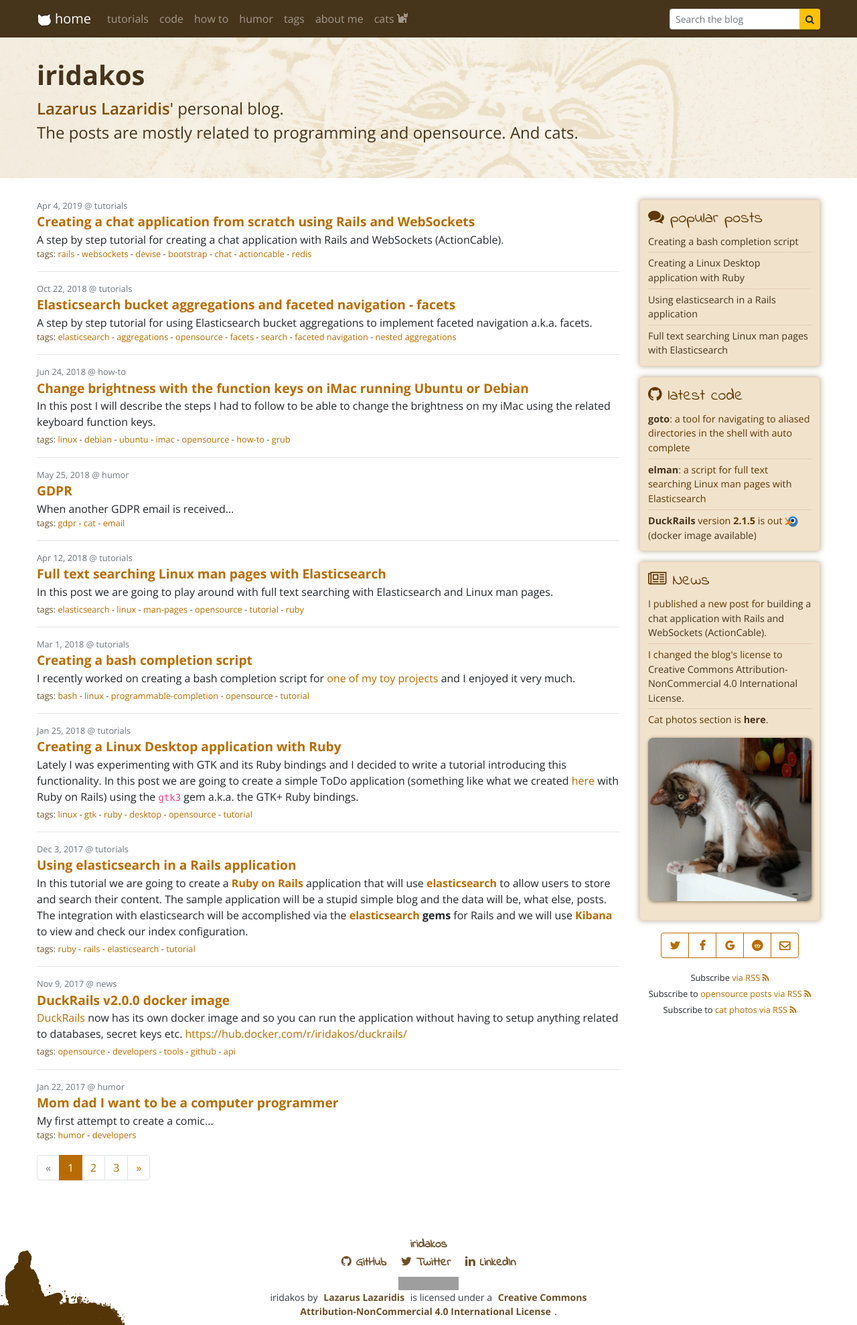
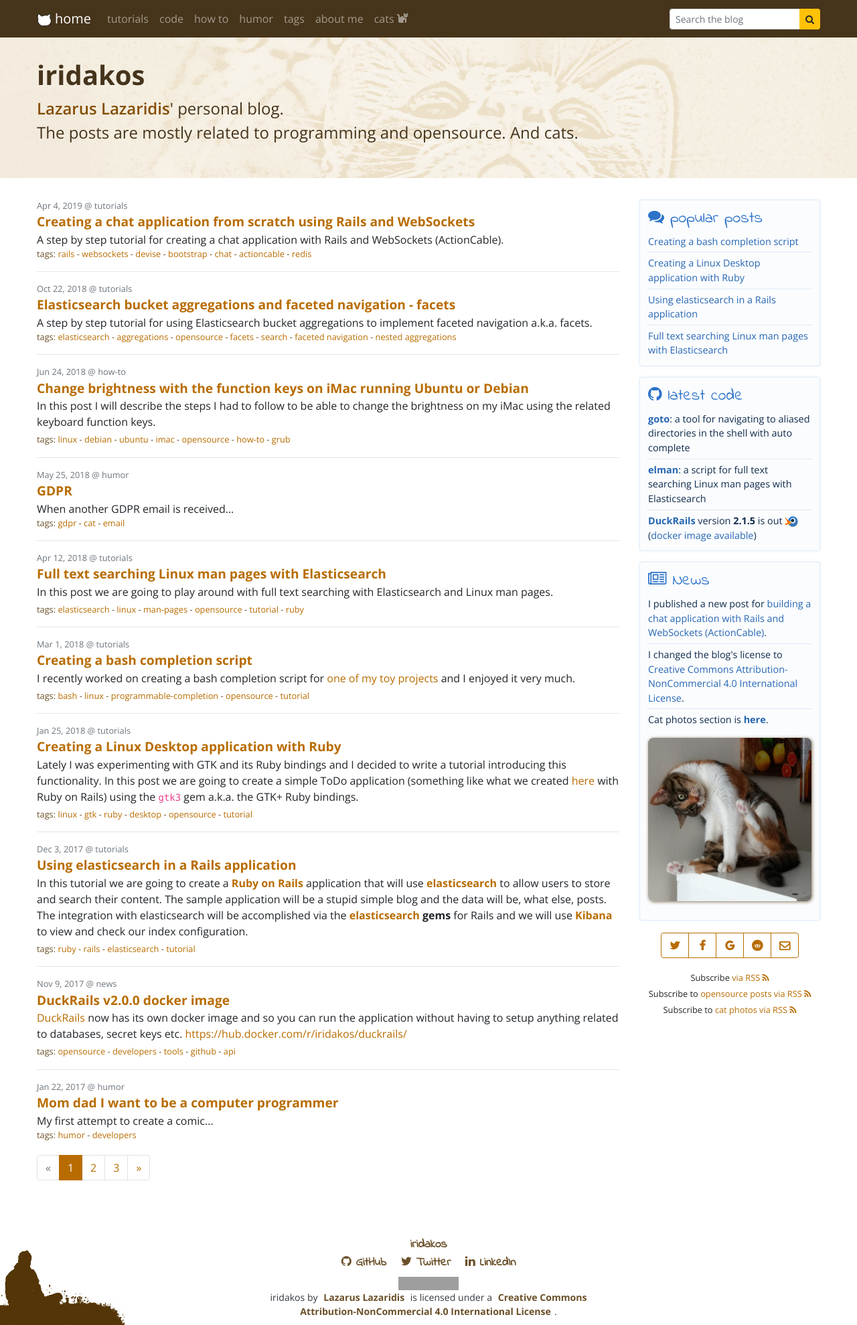
Before and after one commit to iridakos/iridakos.github.io, a Jekyll site: the page built from index.html, in a window 1280 px wide. Shown: the whole page at 67% size. Built offline with Jekyll 4.4.1, drawn with Linux system fonts in a browser that asks for light colours; nearby versions of some CDN libraries; the list of posts is cut into pages by our own code; comment, search, counter and statistics services are not loaded; grey boxes are pictures that could not be loaded.

Commit message:
Update styles

```diff
--- a/_includes/_post.html
+++ b/_includes/_post.html
@@ -1,4 +1,4 @@
-<div class="post">
+<div class="post clearfix">
   <div class="post-metadata">
     <div class="post-date" title="published on">
       {{ include.post.date | date: "%b %-d, %Y" }}
--- a/_sass/_sidebar.scss
+++ b/_sass/_sidebar.scss
@@ -1,7 +1,12 @@
+$sidebar-color: #2C72C8;
+
 .sidebar {
   .alert {
-    box-shadow: 0 0 8px rgba(107, 80, 41, 0.5);
+    box-shadow: 0 0 4px rgba($sidebar-color, 10%);
     padding: 0.75rem;
+    background: lighten($sidebar-color, 51%);
+    border: 1px solid lighten($sidebar-color, 45%);
+    color: darken($sidebar-color, 30%);
   }
 
   .sidebar-section {
@@ -11,20 +16,21 @@
       font-family: 'Indie Flower', cursive;
       font-size: 130%;
       font-weight: bold;
+      color: $sidebar-color;
     }
 
     .section-content {
       border-top: 0 none;
 
       a, a:link, a:hover, a:visited {
-        color: darken($iridakos, 10%);
+        color: darken($sidebar-color, 5%);
       }
 
       .section-item {
         & + .section-item {
           margin-top: 5px;
           padding-top: 5px;
-          border-top: 1px solid lighten($iridakos, 50%);
+          border-top: 1px solid lighten($sidebar-color, 44%);
 
           img.logo {
             max-height: 20px;
```
